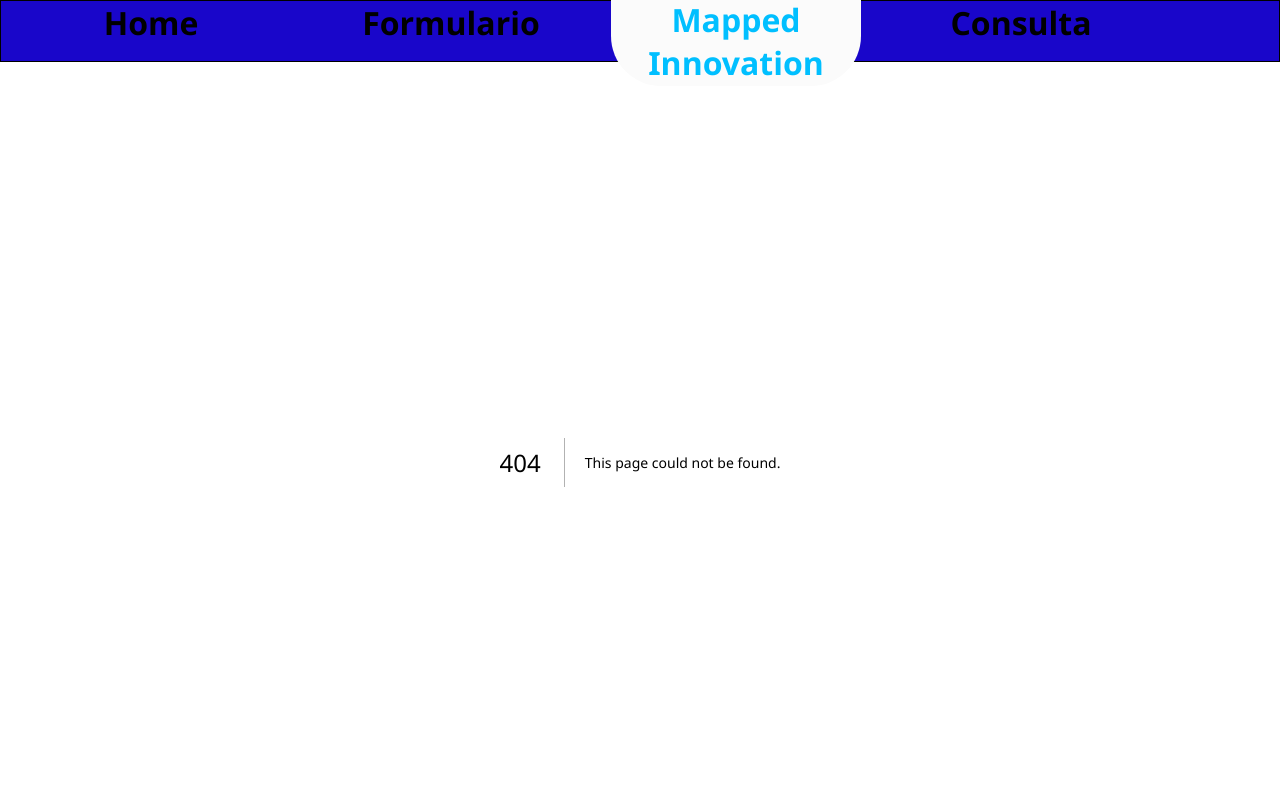
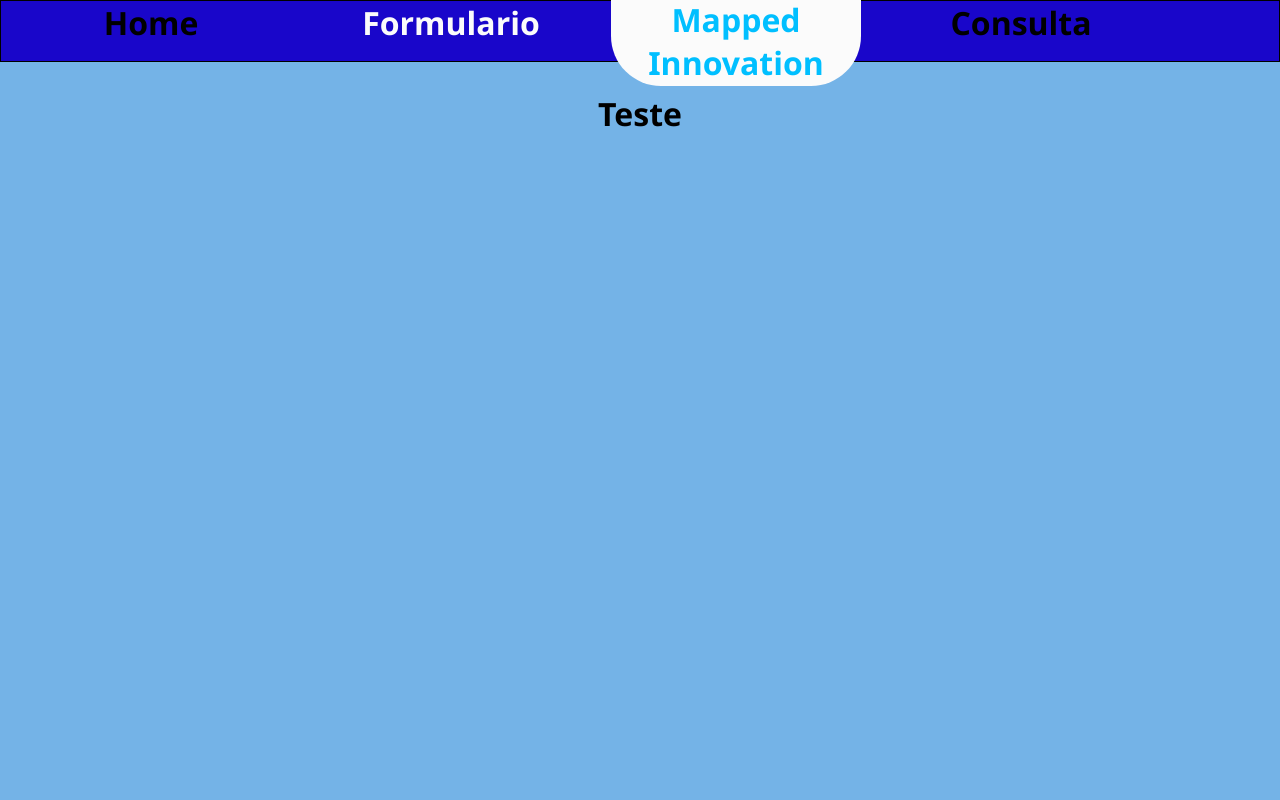
Before and after one commit to Miguel-Fr3/Gs_RWD, a Next.js app: page /teste in a window 1280 px wide. Before the commit this address had no page. Shown: the top 800 px of the page. Built offline with nearby package versions, Linux system fonts and the light colour scheme.

Commit message:
arrumando pagina login

```diff
--- a/src/app/login/login.scss
+++ b/src/app/login/login.scss
@@ -4,7 +4,6 @@ body .login{
   left: 0;
   width: 100%;
   height: 100vh;
-    z-index: 999;
   overflow: auto;
 
   .formulario{
@@ -79,8 +78,6 @@ body .login{
   justify-content: center;
   width: 100%;
   height: 88.5vh;
-
-
 }
 
 
--- /dev/null
+++ b/src/app/teste/page.jsx
@@ -0,0 +1,9 @@
+import './teste.scss'
+
+export default function teste() {
+  return (
+    <main className='teste'>
+        <h1>Teste</h1>
+    </main>
+  )
+}
--- a/src/app/formulario/formulario.scss
+++ b/src/app/teste/teste.scss
@@ -1,11 +1,7 @@
-body .formulario{
+body .teste{
     background-color: #74b3e7;
-    top: 0;
-    left: 0;
     width: 100%;
     height: 100vh;
-    z-index: 999;
-    overflow: auto;
     display: flex;
     justify-content: center;
     h1{
--- a/src/components/Cabecalho/Cabecalho.jsx
+++ b/src/components/Cabecalho/Cabecalho.jsx
@@ -19,14 +19,13 @@ export default function Cabecalho() {
             Home
           </Link>
 
-          <Link href="/formulario" className={pathname === '/formulario' ? 'active' : ''}>
+          <Link href="/teste" className={pathname === '/teste' ? 'active' : ''}>
             Formulario
           </Link>
 
           <div className='image'>
             <h1>Mapped <br /> Innovation</h1>
-
-        </div>
+          </div>
 
           <Link href="/consulta" className={pathname === '/consulta' ? 'active' : ''}>
             Consulta
```
Also changed, not shown: src/app/formulario/page.jsx (deleted, +0 -8 lines). Lines whose indentation alone changed are shown as unchanged.
